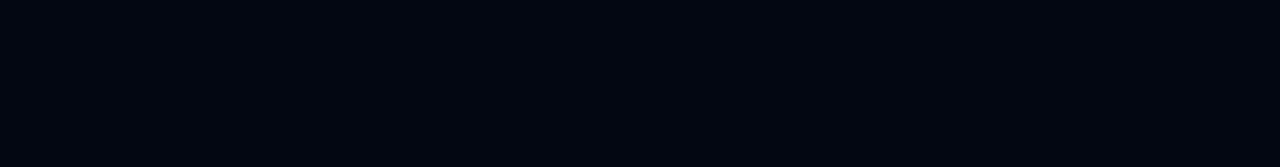
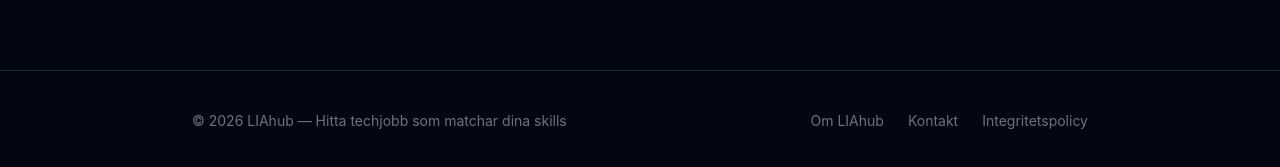
Before and after one commit to Megjafari/liahub-frontend, a React (Vite) app: page / in a window 1280 px wide. Shown: the part 609-776 px from the top of the page. Built offline with nearby package versions, Linux system fonts and the light colour scheme; no server answers.

Commit message:
Add footer

```diff
--- a/src/App.tsx
+++ b/src/App.tsx
@@ -2,6 +2,7 @@
 import { useState, useEffect } from 'react'
 import { supabase } from './services/supabase'
 import type { Session } from '@supabase/supabase-js'
+import Footer from './components/Footer'
 
 export default function App() {
   const [session, setSession] = useState<Session | null>(null)
@@ -49,17 +50,11 @@
             </div>
           </div>
           {session ? (
-          <button
-            onClick={handleLogout}
-            className="text-sm text-gray-400 hover:text-white transition"
-          >
+            <button onClick={handleLogout} className="text-sm text-gray-400 hover:text-white transition">
               Logga ut
             </button>
           ) : (
-          <button
-            onClick={handleLogin}
-            className="bg-blue-600 hover:bg-blue-700 text-white text-sm px-4 py-2 rounded-lg transition"
-          >
+            <button onClick={handleLogin} className="bg-blue-600 hover:bg-blue-700 text-white text-sm px-4 py-2 rounded-lg transition">
               Logga in med Google
             </button>
           )}
@@ -67,6 +62,7 @@
         <main className="max-w-4xl mx-auto px-6 py-10">
           <Outlet />
         </main>
+        <Footer />
       </div>
     )
 }
--- /dev/null
+++ b/src/components/Footer.tsx
@@ -0,0 +1,16 @@
+export default function Footer() {
+  return (
+    <footer className="border-t border-gray-800 mt-20 py-10 px-6">
+      <div className="max-w-4xl mx-auto flex flex-col sm:flex-row items-center justify-between gap-4">
+        <div className="text-sm text-gray-500">
+          © 2026 LIAhub — Hitta techjobb som matchar dina skills
+        </div>
+        <div className="flex gap-6 text-sm text-gray-500">
+          <a href="/om" className="hover:text-gray-300 transition">Om LIAhub</a>
+          <a href="/kontakt" className="hover:text-gray-300 transition">Kontakt</a>
+          <a href="/integritetspolicy" className="hover:text-gray-300 transition">Integritetspolicy</a>
+        </div>
+      </div>
+    </footer>
+  )
+}
```
Lines whose indentation alone changed are shown as unchanged.
